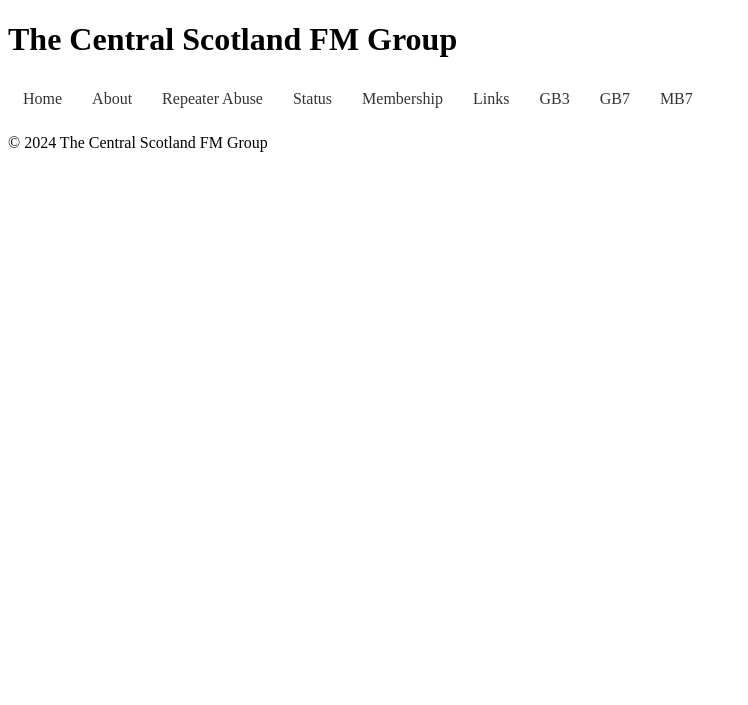
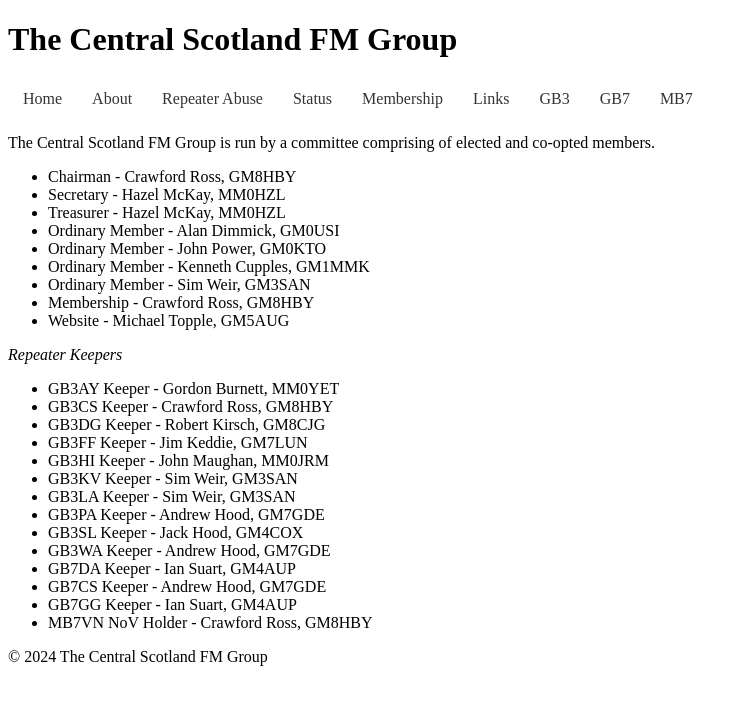
Before and after one commit to Michael-AUG/csfmg, a Jekyll site: the page built from committee.md, in a window 1280 px wide. Shown: the top 705 px of the page, without its empty margins (0-748 px from the left). Built offline with Jekyll 4.4.1, drawn with Linux system fonts in a browser that asks for light colours.

Commit message:
wodge 1b

```diff
--- a/committee.md
+++ b/committee.md
@@ -3,3 +3,31 @@ title: Committee
 permalink: /committee
 layout: default
 ---
+The Central Scotland FM Group is run by a committee comprising of elected and co-opted members.
+
+* Chairman - Crawford Ross, GM8HBY
+* Secretary - Hazel McKay, MM0HZL
+* Treasurer - Hazel McKay, MM0HZL
+* Ordinary Member - Alan Dimmick, GM0USI
+* Ordinary Member - John Power, GM0KTO
+* Ordinary Member - Kenneth Cupples, GM1MMK
+* Ordinary Member - Sim Weir, GM3SAN
+* Membership - Crawford Ross, GM8HBY
+* Website - Michael Topple, GM5AUG
+
+*Repeater Keepers*
+
+* GB3AY Keeper - Gordon Burnett, MM0YET
+* GB3CS Keeper - Crawford Ross, GM8HBY
+* GB3DG Keeper - Robert Kirsch, GM8CJG
+* GB3FF Keeper - Jim Keddie, GM7LUN
+* GB3HI Keeper - John Maughan, MM0JRM
+* GB3KV Keeper - Sim Weir, GM3SAN
+* GB3LA Keeper - Sim Weir, GM3SAN
+* GB3PA Keeper - Andrew Hood, GM7GDE
+* GB3SL Keeper - Jack Hood, GM4COX
+* GB3WA Keeper - Andrew Hood, GM7GDE
+* GB7DA Keeper - Ian Suart, GM4AUP
+* GB7CS Keeper - Andrew Hood, GM7GDE
+* GB7GG Keeper - Ian Suart, GM4AUP
+* MB7VN NoV Holder - Crawford Ross, GM8HBY
```
